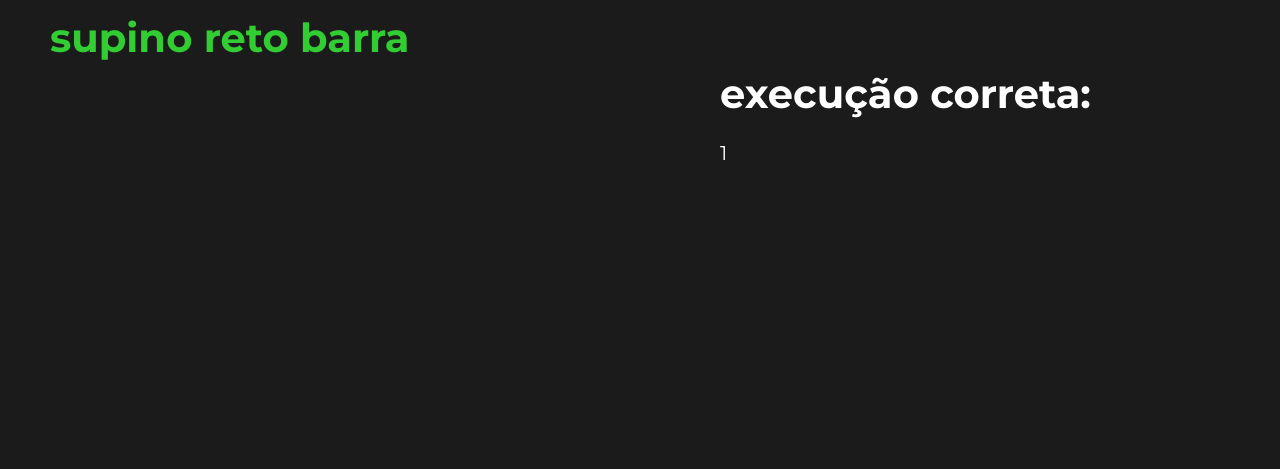
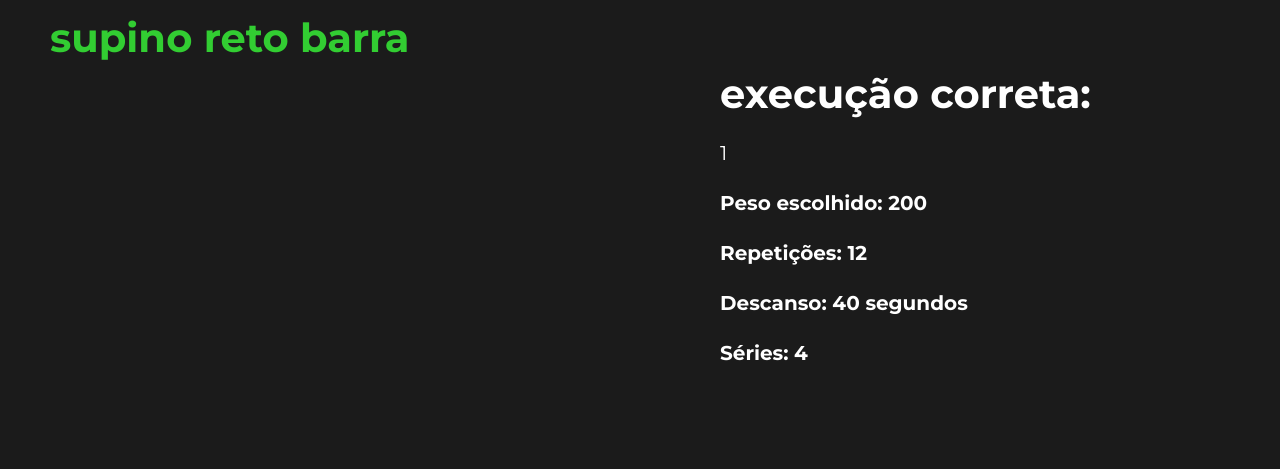
Before and after one commit to dan-albuquerque/fds-gymbro, a Django app: a page that uses templates/galeria/execução.html in a window 1280 px wide. Shown: the part 86-555 px from the top of the page. Run offline with Django 4.2, Linux system fonts and the light colour scheme; a user stored in the database is signed in; data comes from the database, SQL or seed files in the repository; both versions use the stored data as it was after the commit; some libraries are stand-ins or nearby versions.

Commit message:
só ajeitando umas coisinha

```diff
--- a/templates/galeria/execução.html
+++ b/templates/galeria/execução.html
@@ -14,6 +14,12 @@
 </div>
 <h1 style = "color: #ffffff"><b>execução correta:</b></h1>
 <p style="padding-left: 50px; margin-top: 20px; font-size: 20px">{{ exercise.description }}</p>
+<p style="padding-left: 50px; margin-top: 20px; font-size: 20px"><b>Peso escolhido: {{ exercise.weight }}</b></p>
+<p style="padding-left: 50px; margin-top: 20px; font-size: 20px"><b>Repetições: {{ exercise.reps }}</b></p>
+<p style="padding-left: 50px; margin-top: 20px; font-size: 20px"><b>Descanso: {{ exercise.rest }} segundos</b></p>
+<p style="padding-left: 50px; margin-top: 20px; font-size: 20px"><b>Séries: {{ exercise.sets }}</b></p>
+
+
 </body>
 </html>
 {% endblock %}
```
Also changed, not shown: db.sqlite3.
